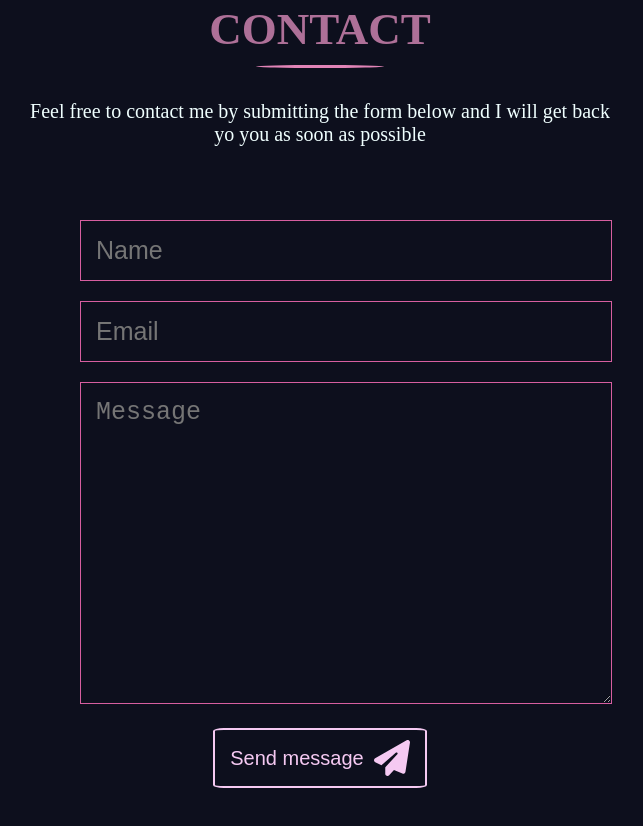
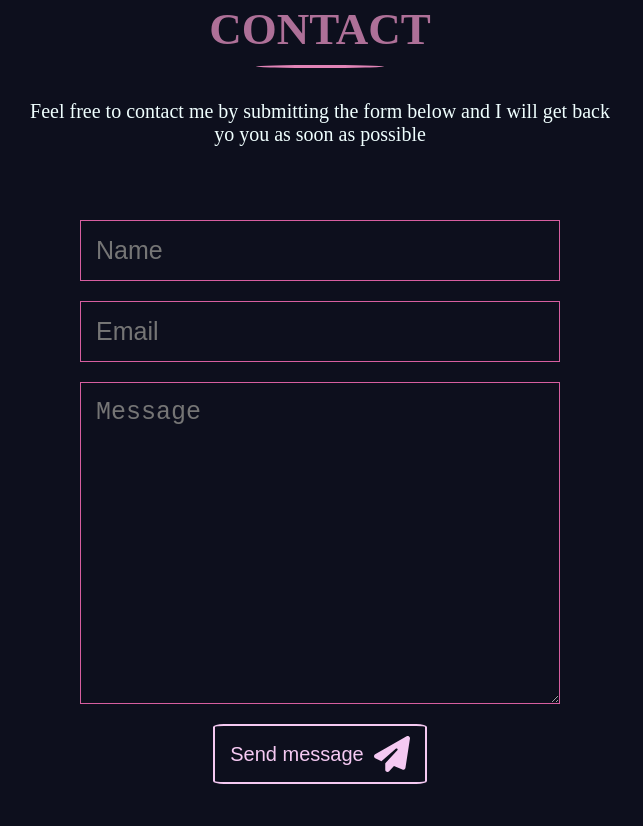
Before and after one commit to YaelMartin1/Portafolio, a plain HTML site: page index.html in a window 1280 px wide. Shown: the part 2717-3543 px from the top of the page, without its empty margins (320-963 px from the left). Drawn offline with Linux system fonts and the light colour scheme.

Commit message:
fix contact col to center

```diff
--- a/css/contact.css
+++ b/css/contact.css
@@ -6,11 +6,13 @@
     margin: 100px auto;
     position: relative;
     width: 1000px;
+    display: flex;
+    flex-direction: column;
 }
 
 .contact .col input,
 .contact .col textarea {
-    width: 100%;
+    flex-basis: 100%;
     padding: 15px;
     margin: 10px;
     background-color: transparent;
```
